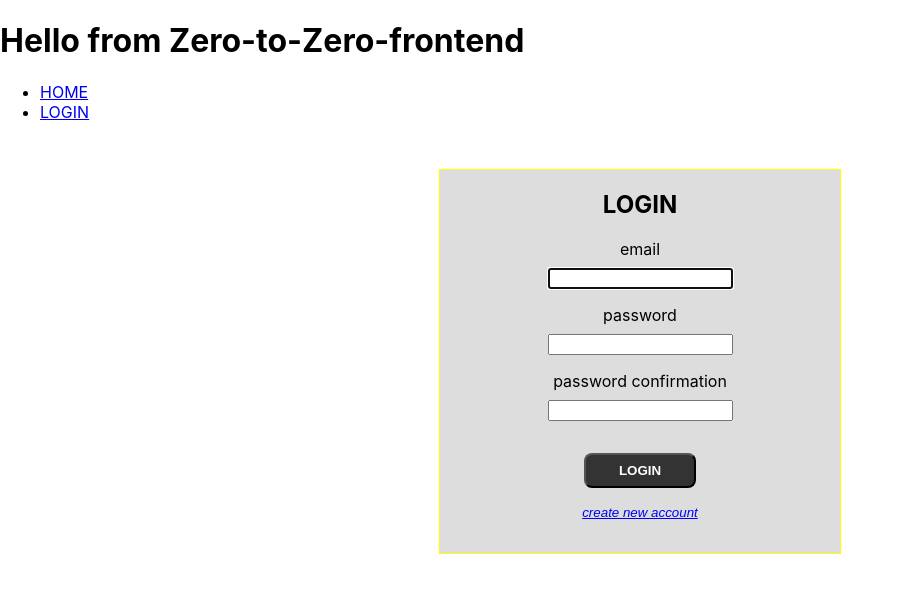
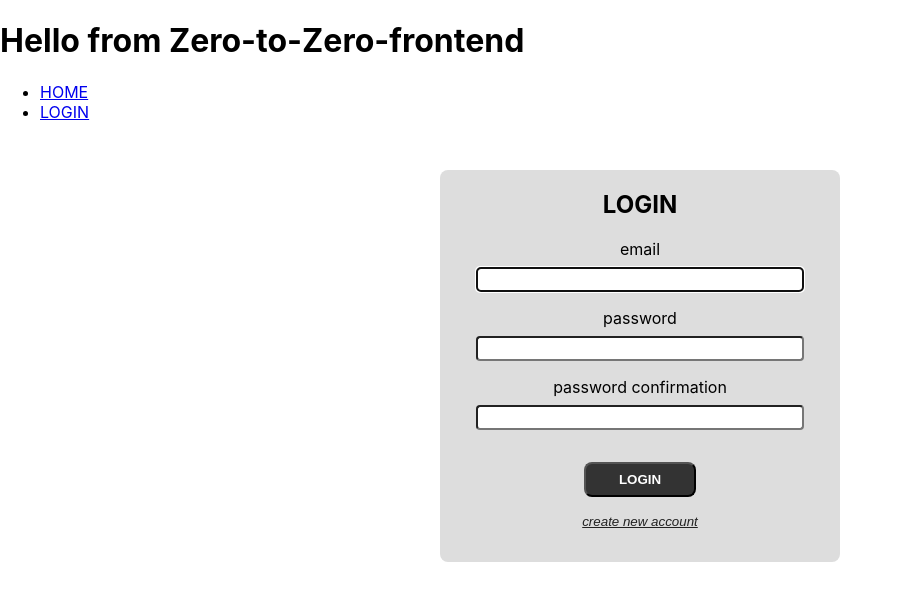
Before and after one commit to zicna/zero-to-zero-frontend, a React (Create React App) app: page /auth in a window 1280 px wide. Shown: the top 600 px of the page, without its empty margins (0-902 px from the left). Built offline with nearby package versions, Linux system fonts and the light colour scheme.

Commit message:
add some style to Auth component

```diff
--- a/src/components/Auth/Auth.js
+++ b/src/components/Auth/Auth.js
@@ -5,6 +5,7 @@ import styles from './auth.module.css'
 
 export default function Auth({ setIsLoggedIn }) {
   const [isLogin, setIsLogin] = useState(true)
+  const [isLoading, setIsLoadding] = useState(false)
 
   const [email, setEmail] = useState('')
   const [password, setPassword] = useState('')
@@ -24,6 +25,7 @@ export default function Auth({ setIsLoggedIn }) {
 
   const submitHandler = (event) => {
     event.preventDefault()
+    setIsLoadding(true)
     const userObject = {
       user: { email, password, passwordConfirmation },
     }
@@ -34,6 +36,7 @@ export default function Auth({ setIsLoggedIn }) {
       submitUser(userObject, SIGNUP)
       // setIsLoggedIn(true)
     }
+    setIsLoadding(false)
 
     setEmail('')
     setPassword('')
@@ -75,17 +78,16 @@ export default function Auth({ setIsLoggedIn }) {
             onChange={passConChangeHandler}
           />
         </div>
-        <div className={styles.actions}>
+        {isLoading ? <p>laoding</p> : <div className={styles.actions}>
           <button className={styles.submit} type="submit">
             {isLogin ? 'LOGIN' : 'SIGNUP'}{' '}
           </button>
-          {/* default type for button is submit, so both buttons were submit buttons */}
           <button type="button" onClick={changePurposeHandler}>
             {isLogin
               ? 'create new account'
               : 'already have account, login insted'}
           </button>
-        </div>
+        </div>}
       </form>
     </div>
   )
--- a/src/components/Auth/auth.module.css
+++ b/src/components/Auth/auth.module.css
@@ -1,6 +1,6 @@
 .auth {
   background-color: #ddd;
-  outline: 1px solid yellow;
+  border-radius: 8px;
   display: flex;
   justify-content: center;
   text-align: center;
@@ -13,6 +13,11 @@
 .auth label {
   display: block;
   margin-bottom: 0.5rem;
+}
+.auth input {
+  width: 80%;
+  height: 1.2rem;
+  border-radius: 4px;
 }
 
 .auth div {
@@ -49,7 +54,7 @@
 
 .actions button:last-child {
   background-color: #ddd;
-  color: blue;
+  color: #222;
   border: none;
   font-style: italic;
   text-decoration: underline;
```
